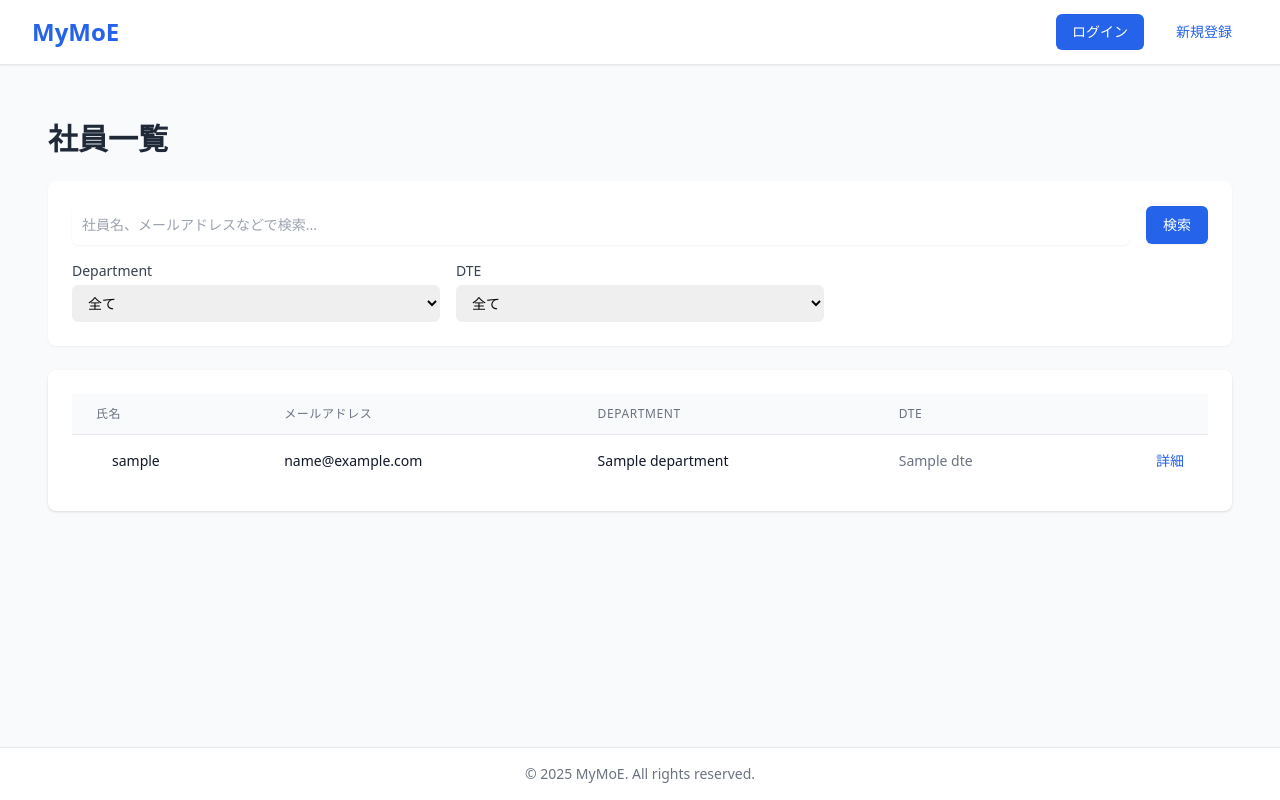
After one commit to toryoto/MyMoE, a Django app: page /accounts/list/ in a window 1280 px wide. The commit adds this page. Run offline with Django 5.2, Linux system fonts and the light colour scheme; tables that the repository leaves empty hold one stand-in row (values such as "Sample post"); some libraries are stand-ins or nearby versions.

Commit message:
employee list ui

```diff
--- a/employees/urls.py
+++ b/employees/urls.py
@@ -6,4 +6,5 @@ urlpatterns = [
     path('login/', auth_views.LoginView.as_view(template_name='employees/login.html'), name='login'),
     path('logout/', auth_views.LogoutView.as_view(next_page='/'), name='logout'),
     path('signup/', views.signup, name='signup'),
+    path('list/', views.EmployeeListView.as_view(), name='employee_list'),
 ]
--- a/employees/views.py
+++ b/employees/views.py
@@ -1,6 +1,8 @@
 from django.shortcuts import render, redirect
 from django.contrib.auth import login
+from django.views.generic import ListView
 from .forms import EmployeeCreationForm
+from .models import Employee
 
 def mymoe_home(request):
     if not request.user.is_authenticated:
@@ -17,3 +19,9 @@ def signup(request):
     else:
         form = EmployeeCreationForm()
     return render(request, 'employees/signup.html', {'form': form})
+
+class EmployeeListView(ListView):
+    model = Employee
+    template_name = 'employees/employee_list.html'
+    context_object_name = 'employees'
+    paginate_by = 10
--- a/mymoe/urls.py
+++ b/mymoe/urls.py
@@ -12,6 +12,7 @@ def index(request):
 urlpatterns = [
     path('admin/', admin.site.urls),
     path('accounts/', include('employees.urls')),
+    path('employees/', include(('employees.urls', 'employees'), namespace='employees')),
     path('profiles/', include('profiles.urls')),
     path('mymoe/', mymoe_home, name='mymoe_home'),
     path('departments/', include('departments.urls')),
--- a/template/base.html
+++ b/template/base.html
@@ -50,7 +50,7 @@
                         <a href="{% url 'departments:dte_list' %}" class="text-gray-500 hover:text-primary-600 px-3 py-2 rounded-md text-sm font-medium transition-colors">
                             部門
                         </a>
-                        <a href="#" class="text-gray-500 hover:text-primary-600 px-3 py-2 rounded-md text-sm font-medium transition-colors">
+                        <a href="{% url 'employees:employee_list' %}" class="text-gray-500 hover:text-primary-600 px-3 py-2 rounded-md text-sm font-medium transition-colors">
                             社員検索
                         </a>
                     </div>
@@ -95,7 +95,7 @@
     </nav>
 
     <!-- メインコンテンツ -->
-    <main class="flex-grow max-w-7xl mx-auto py-6 px-4 sm:px-6 lg:px-8">
+    <main class="flex-grow {% block main_classes %}max-w-7xl mx-auto{% endblock %} py-6 px-4 sm:px-6 lg:px-8">
         {% block content %}
         {% endblock %}
     </main>
--- /dev/null
+++ b/template/employees/employee_list.html
@@ -0,0 +1,116 @@
+{% extends 'base.html' %}
+
+{% block title %}社員一覧{% endblock %}
+
+{% block main_classes %}max-w-full{% endblock %}
+
+{% block content %}
+<div class="container mx-auto px-4 py-8">
+    <h1 class="text-3xl font-bold text-gray-800 mb-6">社員一覧</h1>
+
+    <div class="bg-white shadow-sm rounded-lg p-6 mb-6">
+        <div class="flex flex-col sm:flex-row items-center space-y-4 sm:space-y-0 sm:space-x-4">
+            <div class="flex-grow">
+                <label for="search-input" class="sr-only">社員名、メールアドレスなどで検索</label>
+                <input type="text" id="search-input" placeholder="社員名、メールアドレスなどで検索..." class="block w-full rounded-md border-gray-300 shadow-sm focus:border-primary-500 focus:ring-primary-500 sm:text-sm p-2.5">
+            </div>
+            <button type="button" class="w-full sm:w-auto inline-flex justify-center py-2 px-4 border border-transparent shadow-sm text-sm font-medium rounded-md text-white bg-primary-600 hover:bg-primary-700 focus:outline-none focus:ring-2 focus:ring-offset-2 focus:ring-primary-500">
+                検索
+            </button>
+        </div>
+        <div class="mt-4 grid grid-cols-1 md:grid-cols-3 gap-4">
+            <div>
+                <label for="department-filter" class="block text-sm font-medium text-gray-700">Department</label>
+                <select id="department-filter" class="mt-1 block w-full pl-3 pr-10 py-2 text-base border-gray-300 focus:outline-none focus:ring-primary-500 focus:border-primary-500 sm:text-sm rounded-md">
+                    <option value="">全て</option>
+                </select>
+            </div>
+            <div>
+                <label for="position-filter" class="block text-sm font-medium text-gray-700">DTE</label>
+                <select id="position-filter" class="mt-1 block w-full pl-3 pr-10 py-2 text-base border-gray-300 focus:outline-none focus:ring-primary-500 focus:border-primary-500 sm:text-sm rounded-md">
+                    <option value="">全て</option>
+                </select>
+            </div>
+            <!-- その他のフィルタリングオプション -->
+        </div>
+    </div>
+
+    <div class="bg-white shadow overflow-hidden sm:rounded-lg">
+        <div class="px-4 py-5 sm:p-6">
+            <div class="overflow-x-auto">
+                <table class="min-w-full divide-y divide-gray-200">
+                    <thead class="bg-gray-50">
+                        <tr>
+                            <th scope="col" class="px-6 py-3 text-left text-xs font-medium text-gray-500 uppercase tracking-wider">
+                                氏名
+                            </th>
+                            <th scope="col" class="px-6 py-3 text-left text-xs font-medium text-gray-500 uppercase tracking-wider">
+                                メールアドレス
+                            </th>
+                            <th scope="col" class="px-6 py-3 text-left text-xs font-medium text-gray-500 uppercase tracking-wider">
+                                Department
+                            </th>
+                            <th scope="col" class="px-6 py-3 text-left text-xs font-medium text-gray-500 uppercase tracking-wider">
+                                DTE
+                            </th>
+                            <th scope="col" class="relative px-6 py-3">
+                                <span class="sr-only">詳細</span>
+                            </th>
+                        </tr>
+                    </thead>
+                    <tbody class="bg-white divide-y divide-gray-200">
+                        {% for employee in employees %}
+                        <tr>
+                            <td class="px-6 py-4 whitespace-nowrap">
+                                <div class="flex items-center">
+                                    <div class="ml-4">
+                                        <div class="text-sm font-medium text-gray-900">
+                                            {{ employee.username }}
+                                        </div>
+                                    </div>
+                                </div>
+                            </td>
+                            <td class="px-6 py-4 whitespace-nowrap">
+                                <div class="text-sm text-gray-900">{{ employee.email }}</div>
+                            </td>
+                            <td class="px-6 py-4 whitespace-nowrap">
+                                <div class="text-sm text-gray-900">{{ employee.department.name|default:"未設定" }}</div>
+                            </td>
+                            <td class="px-6 py-4 whitespace-nowrap text-sm text-gray-500">
+                                {{ employee.dte.name|default:"未設定" }}
+                            </td>
+                            <td class="px-6 py-4 whitespace-nowrap text-right text-sm font-medium">
+                                <a href="#" class="text-primary-600 hover:text-primary-900">詳細</a>
+                            </td>
+                        </tr>
+                        {% empty %}
+                        <tr>
+                            <td colspan="5" class="px-6 py-4 whitespace-nowrap text-center text-sm text-gray-500">
+                                社員情報がありません。
+                            </td>
+                        </tr>
+                        {% endfor %}
+                    </tbody>
+                </table>
+            </div>
+        </div>
+    </div>
+
+    {% if is_paginated %}
+    <nav class="bg-white px-4 py-3 flex items-center justify-between border-t border-gray-200 sm:px-6 mt-4" aria-label="Pagination">
+        <div class="flex-1 flex justify-between sm:justify-end">
+            {% if page_obj.has_previous %}
+            <a href="?page={{ page_obj.previous_page_number }}" class="relative inline-flex items-center px-4 py-2 border border-gray-300 text-sm font-medium rounded-md text-gray-700 bg-white hover:bg-gray-50">
+                前へ
+            </a>
+            {% endif %}
+            {% if page_obj.has_next %}
+            <a href="?page={{ page_obj.next_page_number }}" class="ml-3 relative inline-flex items-center px-4 py-2 border border-gray-300 text-sm font-medium rounded-md text-gray-700 bg-white hover:bg-gray-50">
+                次へ
+            </a>
+            {% endif %}
+        </div>
+    </nav>
+    {% endif %}
+</div>
+{% endblock %}
--- a/template/mymoe/index.html
+++ b/template/mymoe/index.html
@@ -48,7 +48,7 @@
             </div>
         </div>
 
-        <!-- 社員検索 -->
+        <!-- 社員一覧 -->
         <div class="bg-white rounded-lg shadow-sm border border-gray-200 p-6 hover:shadow-md transition-shadow">
             <div class="flex items-center">
                 <div class="flex-shrink-0">
@@ -64,7 +64,7 @@
                 </div>
             </div>
             <div class="mt-4">
-                <a href="#" class="text-sm bg-green-50 text-green-600 px-3 py-1 rounded-md hover:bg-green-100 transition-colors">
+                <a href="{% url 'employees:employee_list' %}" class="text-sm bg-green-50 text-green-600 px-3 py-1 rounded-md hover:bg-green-100 transition-colors">
                     検索する
                 </a>
             </div>
@@ -103,7 +103,7 @@
                     </div>
                 </div>
                 <div class="ml-4">
-                    <h3 class="text-lg font-medium text-gray-900">レポート</h3>
+                    <h3 class="text-lg font-medium text-gray-900">データ</h3>
                     <p class="text-sm text-gray-500">統計・分析</p>
                 </div>
             </div>
```
Also changed, not shown: GEMINI.md (+19 -3 lines).
